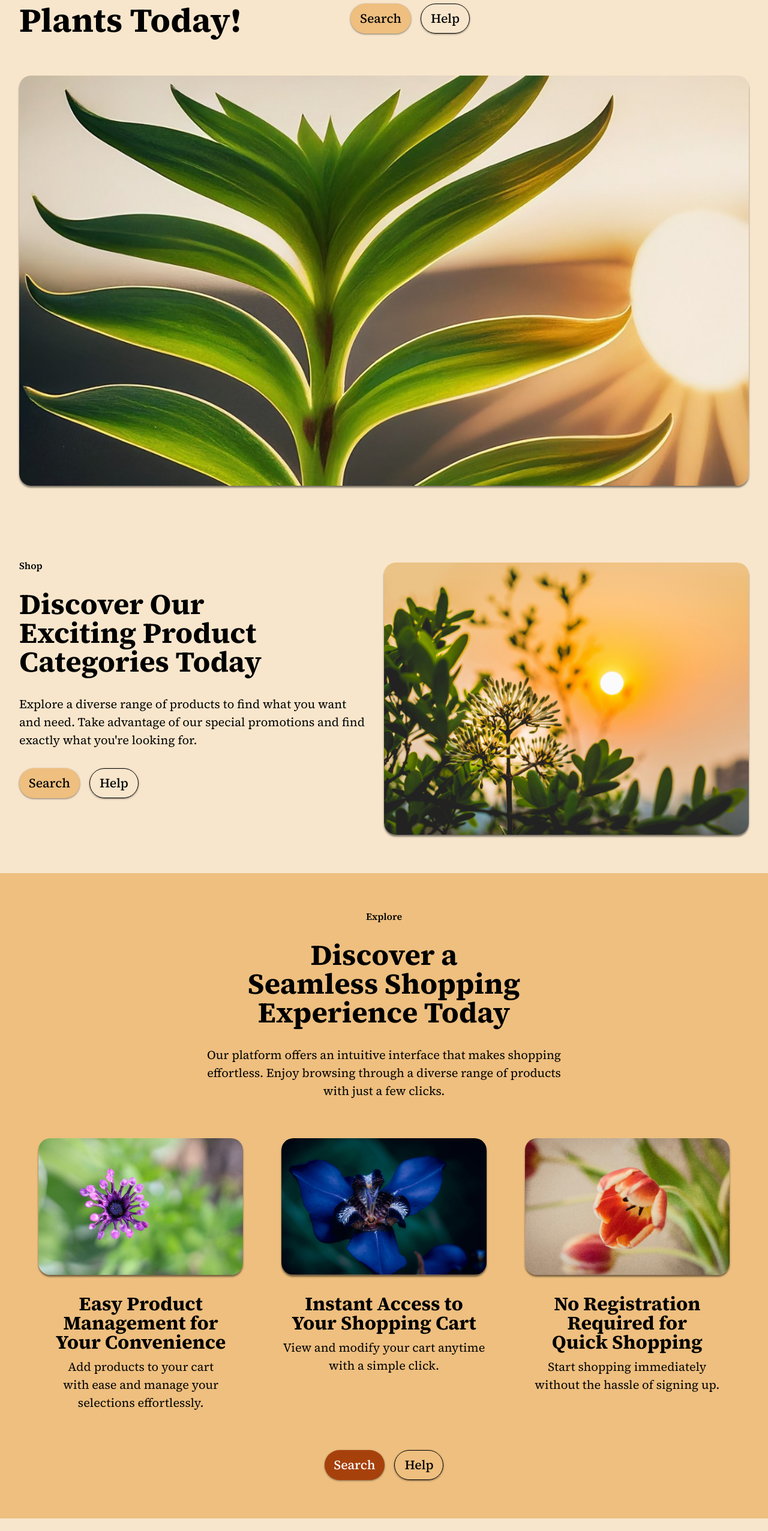
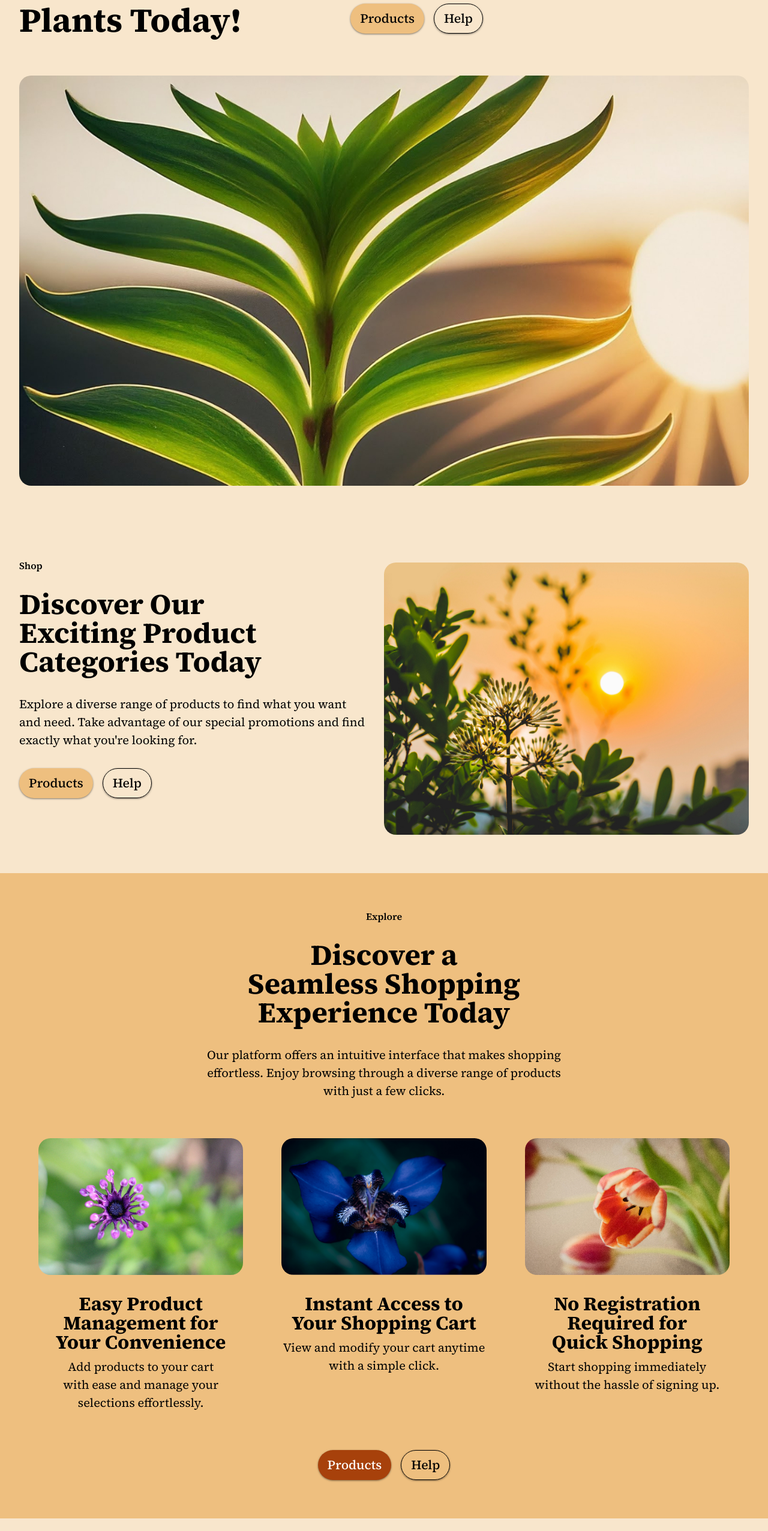
Before and after one commit to biandresen/ShoppingCart, a React (Vite) app: page / in a window 1280 px wide. Shown: the part 244-2797 px from the top of the page at 60% size. Built offline with nearby package versions, Linux system fonts and the light colour scheme; a web font is replaced by a local one.

Commit message:
fix: image shadows

```diff
--- a/src/components/DiscoverSection.tsx
+++ b/src/components/DiscoverSection.tsx
@@ -15,7 +15,7 @@ export default function DiscoverSection() {
           </p>
           <DoubleButton
             sectionClass="discover-section"
-            firstButtonTitle="Search"
+            firstButtonTitle="Products"
             secondButtonTitle="Help"
           />
         </div>
--- a/src/components/ExploreSection.tsx
+++ b/src/components/ExploreSection.tsx
@@ -69,7 +69,7 @@ export default function ExploreSection() {
           </div>
           <DoubleButton
             sectionClass="explore-section"
-            firstButtonTitle="Search"
+            firstButtonTitle="Products"
             secondButtonTitle="Help"
           />
         </div>
--- a/src/components/HeroSection.tsx
+++ b/src/components/HeroSection.tsx
@@ -15,7 +15,7 @@ export default function HeroSection() {
           </p>
           <DoubleButton
             sectionClass="hero-section"
-            firstButtonTitle="Search"
+            firstButtonTitle="Products"
             secondButtonTitle="Help"
           />
         </div>
--- a/src/components/ShopSection.tsx
+++ b/src/components/ShopSection.tsx
@@ -16,7 +16,7 @@ export default function ShopSection() {
           </p>
           <DoubleButton
             sectionClass="shop-section"
-            firstButtonTitle="Search"
+            firstButtonTitle="Products"
             secondButtonTitle="Help"
           />
         </div>
--- a/src/styles/About.module.css
+++ b/src/styles/About.module.css
@@ -26,7 +26,6 @@
 }
 .about-section__image {
   border-radius: var(--border-radius);
-  box-shadow: var(--shadow-s);
   width: clamp(200px, 500px, 80%);
   height: auto;
 }
--- a/src/styles/Cart.module.css
+++ b/src/styles/Cart.module.css
@@ -67,6 +67,7 @@
   border-top-left-radius: var(--border-radius);
   border-top-right-radius: var(--border-radius);
   z-index: 0;
+  box-shadow: var(--shadow-reversed);
 }
 .cart-section__empty-cart-button {
   background-color: var(--color-secondary);
@@ -125,7 +126,6 @@
 }
 .cart-card__delete,
 .cart-card__add {
-  box-shadow: none;
   border: 1px solid black;
   color: var(--color-text-alternative);
   background-color: var(--color-detail);
@@ -201,6 +201,10 @@
   justify-content: center;
   align-items: center;
   box-shadow: none;
+}
+.cart-list__delete:hover,
+.cart-list__add:hover {
+  text-decoration: underline;
 }
 .cart-list__quantity-reset {
   position: absolute;
--- a/src/styles/Contact.module.css
+++ b/src/styles/Contact.module.css
@@ -31,7 +31,6 @@
 }
 .contact-section__image {
   border-radius: var(--border-radius);
-  box-shadow: var(--shadow-s);
   width: clamp(200px, 500px, 80%);
   height: auto;
 }
--- a/src/styles/Header.module.css
+++ b/src/styles/Header.module.css
@@ -77,7 +77,7 @@
   border-radius: 50%;
   padding: var(--spacing-s);
   cursor: pointer;
-  box-shadow: var(--shadow-s);
+  box-shadow: var(--shadow-xs);
 }
 .header__menu-icon {
   width: var(--font-size-3xl);
--- a/src/styles/Home.module.css
+++ b/src/styles/Home.module.css
@@ -18,7 +18,7 @@
 .hero-section__image {
   width: 100%;
   border-radius: var(--border-radius);
-  box-shadow: var(--shadow-s);
+  /* box-shadow: var(--shadow-s); */
 }
 
 .shop-section {
@@ -38,7 +38,7 @@
   width: 50%;
   margin: var(--spacing-3xl) 0 0 0;
   border-radius: var(--border-radius);
-  box-shadow: var(--shadow-s);
+  /* box-shadow: var(--shadow-s); */
 }
 
 .explore-section {
@@ -71,7 +71,7 @@
 }
 .explore-section__image {
   border-radius: var(--border-radius);
-  box-shadow: var(--shadow-s);
+  /* box-shadow: var(--shadow-s); */
 }
 .explore-section__card-text p {
   padding-top: 10px;
--- a/src/styles/ProductDetail.module.css
+++ b/src/styles/ProductDetail.module.css
@@ -27,7 +27,6 @@
 .product-detail-card__image {
   border-radius: var(--border-radius);
   width: 500px;
-  box-shadow: var(--shadow-xs);
 }
 .product-detail-section__container {
   display: flex;
@@ -65,7 +64,6 @@
 }
 .product-detail-card__delete,
 .product-detail-card__add {
-  box-shadow: none;
   border: 1px solid black;
   color: var(--color-text-alternative);
   background-color: var(--color-detail);
--- a/src/styles/Products.module.css
+++ b/src/styles/Products.module.css
@@ -32,6 +32,7 @@
   background-color: inherit;
   padding: 0;
   flex: 0;
+  box-shadow: none;
 }
 .product-card__image {
   border-radius: var(--border-radius);
@@ -63,7 +64,6 @@
 }
 .product-card__delete,
 .product-card__add {
-  box-shadow: none;
   border: 1px solid black;
   color: var(--color-text-alternative);
   background-color: var(--color-detail);
--- a/src/styles/variables.css
+++ b/src/styles/variables.css
@@ -71,6 +71,7 @@
   --breakpoint-2xl: 1400px;
 
   /* Shadows */
+  --shadow-reversed: 0px -3px 3px rgba(0, 0, 0, 0.5);
   --shadow-xs: 0px 1px 3px rgba(0, 0, 0, 0.5);
   --shadow-s: 0px 3px 3px rgba(0, 0, 0, 0.5);
   --shadow-m: 0px 4px 6px rgba(0, 0, 0, 0.5);
```
